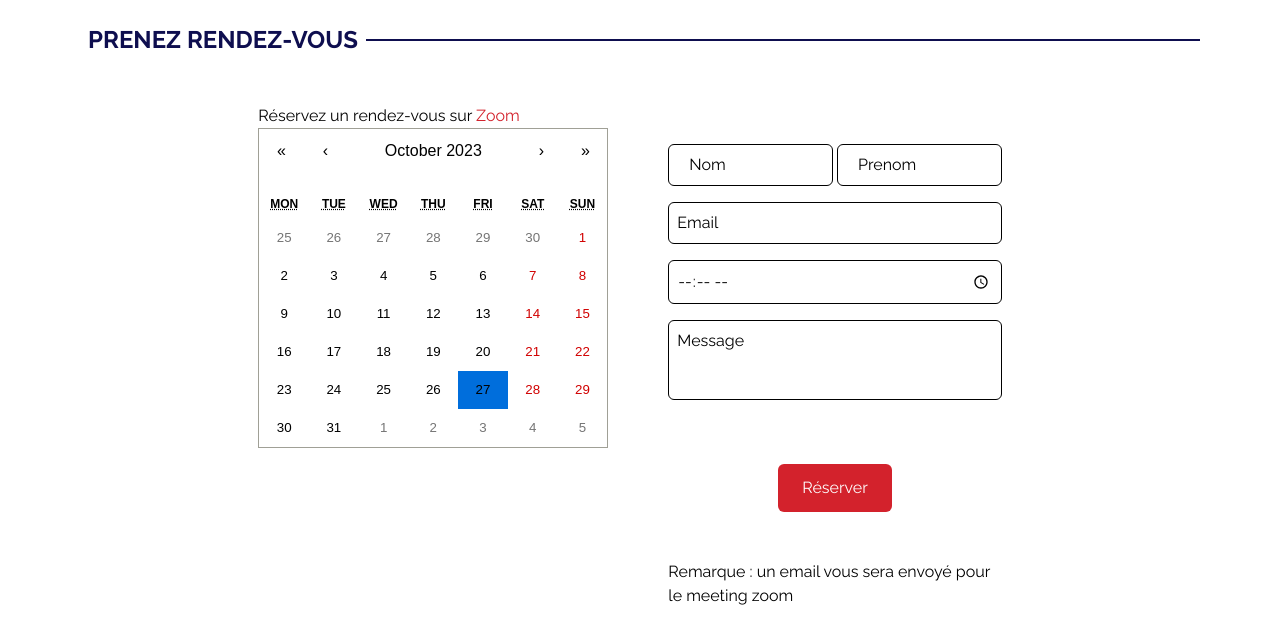
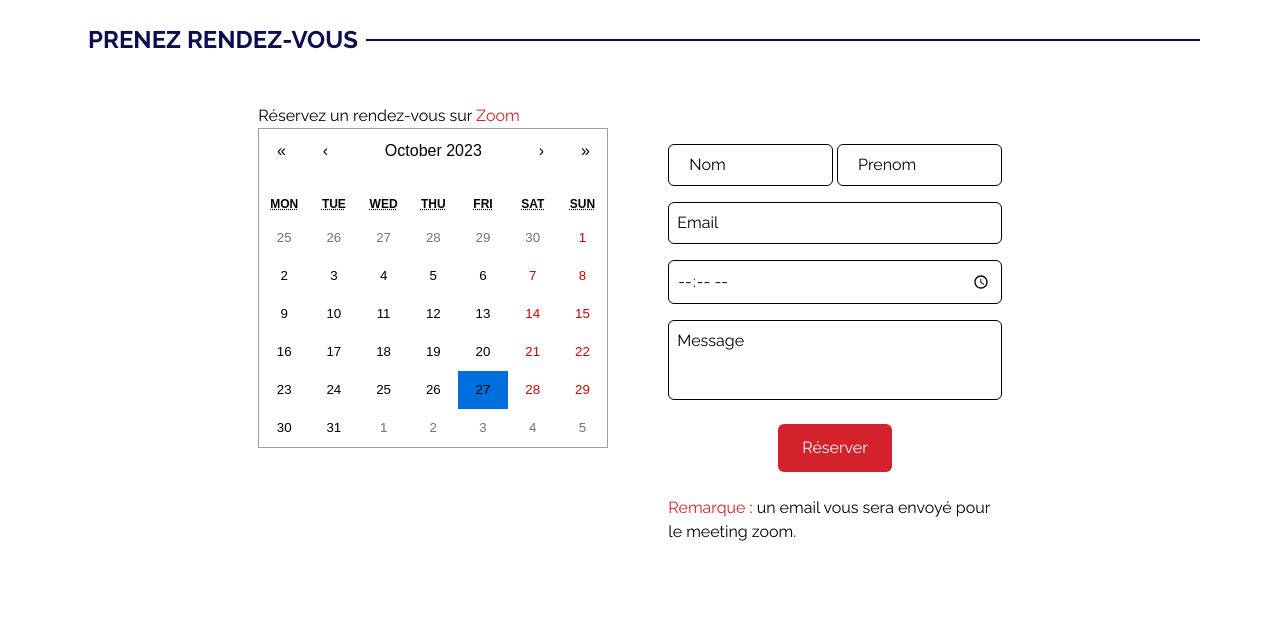
Before and after one commit to Meriemchm/chm_portfolio_severine_client, a React (Vite) app: page /Rendez-vous in a window 1280 px wide. Shown: the top 644 px of the page. Built offline with nearby package versions, Linux system fonts and the light colour scheme.

Commit message:
V1-form-fixed

```diff
--- a/src/components/Meeting/MeetingContainer.jsx
+++ b/src/components/Meeting/MeetingContainer.jsx
@@ -2,9 +2,11 @@ import React, { useState } from "react";
 import Calendar from "react-calendar";
 import "react-calendar/dist/Calendar.css";
 import { formItem } from "../Data/Data";
+
 const MeetingContainer = () => {
   const [selectedDate, setSelectedDate] = useState(new Date());
   const [selectedDateTime, setSelectedDateTime] = useState(null);
+  const mine = "https://getform.io/f/c32b25bc-8fbe-4a27-b89c-9bea5bcf16be";
   const client = "https://getform.io/f/96dc7a6f-74c5-444c-87bf-ed40cd40cedb";
   const inputItem = formItem.filter((item) => item.categorie === "input");
   const endElemnt = inputItem.slice(-1)[0];
@@ -26,7 +28,7 @@ const MeetingContainer = () => {
   return (
     <div
       data-aos="fade-up"
-      className="flex flex-col md:flex-row gap-10 justify-center items-center md:items-start"
+      className="flex flex-col lg:flex-row gap-10 justify-center items-center lg:items-start"
     >
       <div>
         <h1>
@@ -36,7 +38,7 @@ const MeetingContainer = () => {
       </div>
       <div className="p-5 flex backdrop-blur-lg bg-white/30 rounded-lg lg:w-1/3">
         <form
-          action={client}
+          action={mine}
           method="POST"
           className="flex flex-col w-full justify-center mt-5 gap-4"
         >
@@ -87,17 +89,23 @@ const MeetingContainer = () => {
                 name="Rendez-vous"
                 rows="10"
                 autoComplete="off"
-                className="resize-none h-6 w-full bg-transparent  border-black rounded-md text-black placeholder-black focus:outline-none"
+                className="resize-none h-12 2xl:h-6 w-full bg-transparent  border-black rounded-md text-black placeholder-black focus:outline-none"
                 required
                 value={generateMessage()} // Step 3
               ></textarea>
             )}
           </div>
 
-          <button className="text-white bg-primary px-6 py-3 my-8 mx-auto flex items-center rounded-md hover:scale-110 duration-300">
+          <button
+            className="text-white bg-primary px-6 py-3 my-2 mx-auto flex items-center rounded-md hover:scale-110 duration-300 mt-[-0.5rem]"
+          >
             Réserver
           </button>
-          <p>Remarque : un email vous sera envoyé pour le meeting zoom</p>
+          <p>
+            {" "}
+            <span className="text-primary text-bold">Remarque</span> : un email
+            vous sera envoyé pour le meeting zoom.
+          </p>
         </form>
       </div>
     </div>
```
